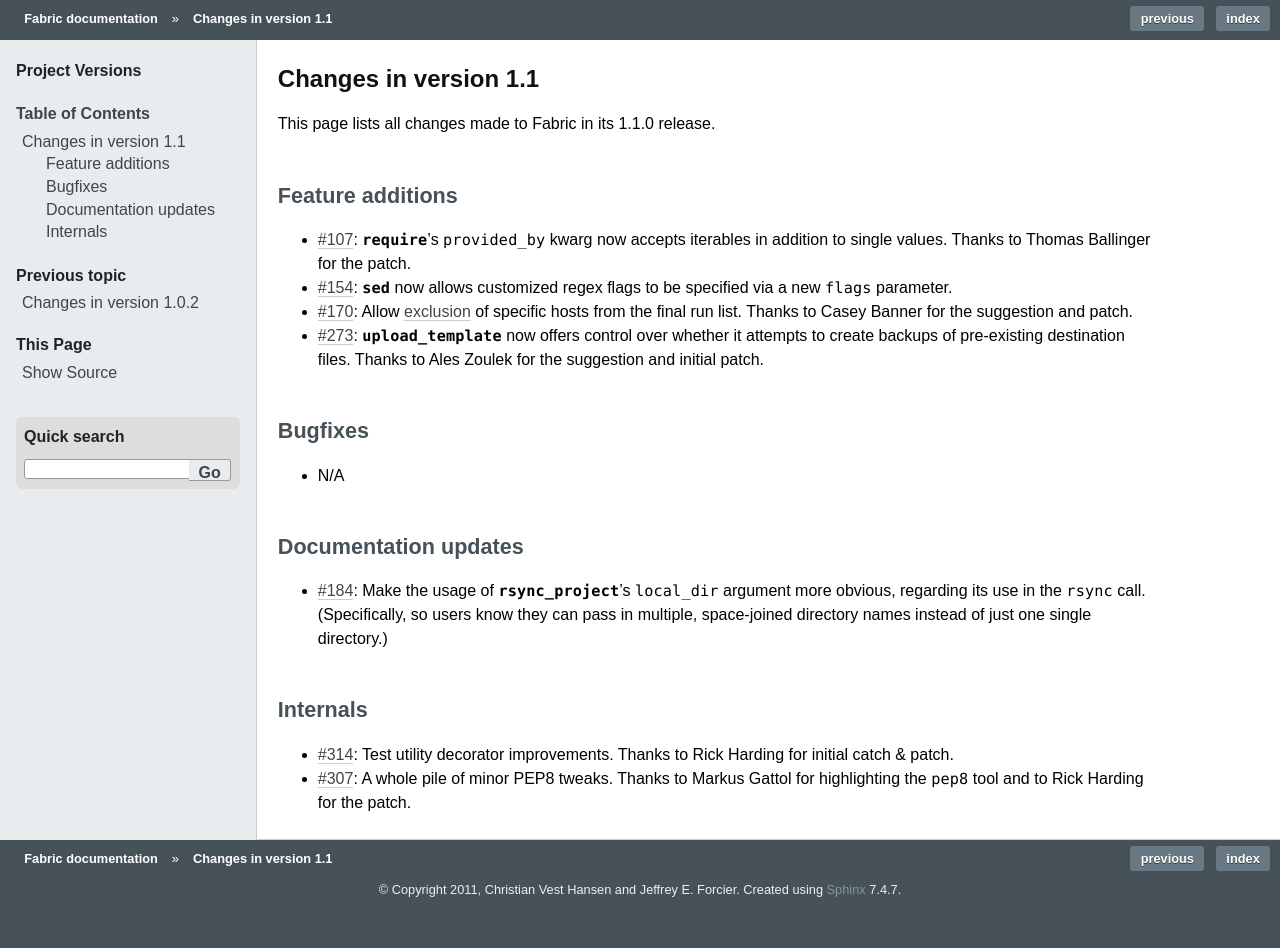
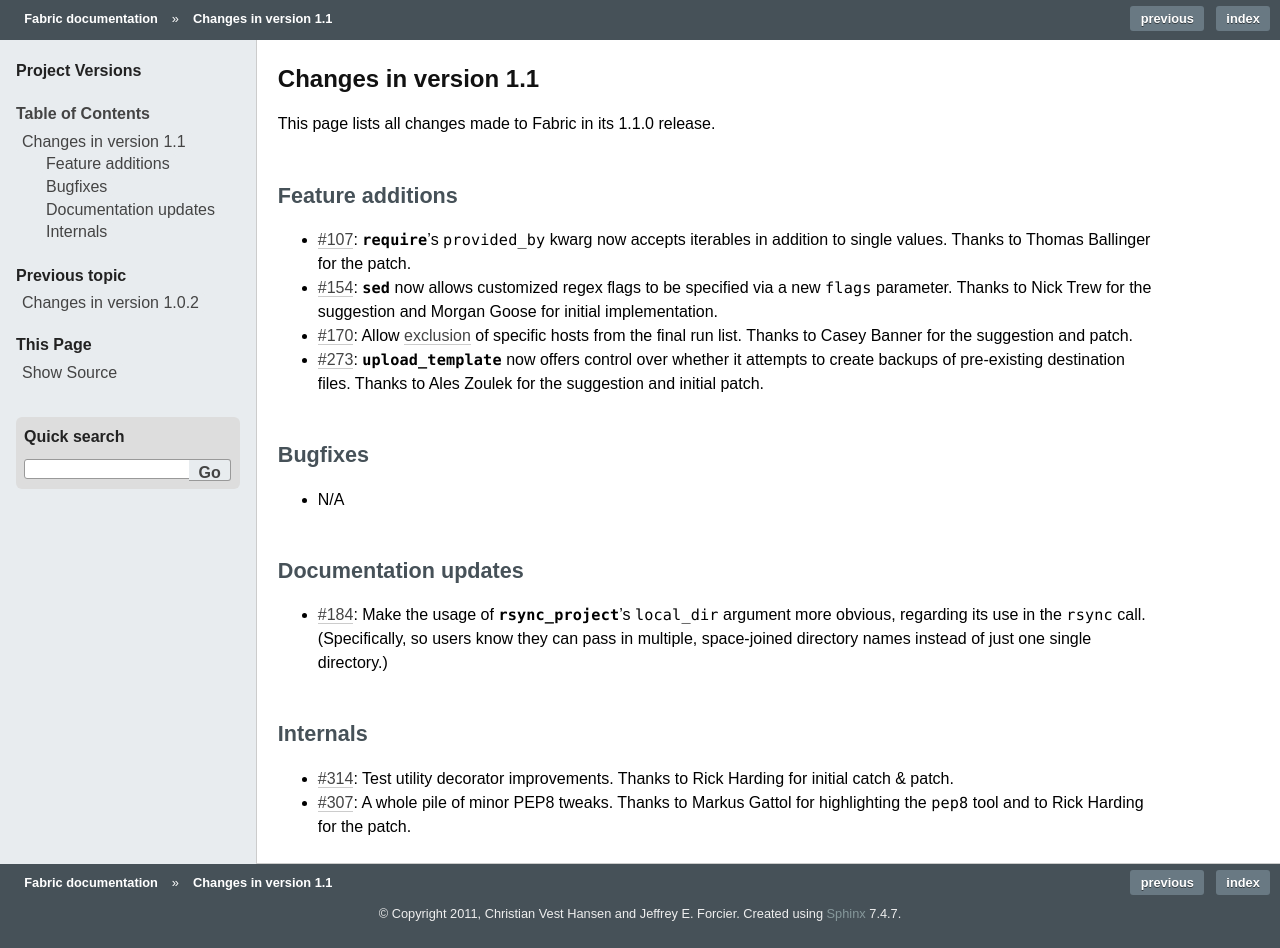
Before and after one commit to fabric/fabric, a Sphinx documentation site: the page built from docs/changes/1.1.rst, in a window 1280 px wide. Built offline with Sphinx 7.4.7, drawn with Linux system fonts in a browser that asks for light colours; the version number could not be read and is left out; before the commit the page ends 924 px from its top, so only the background shows below that.

Commit message:
Add attribution to changelog re: #154.
Implements #154

```diff
--- a/docs/changes/1.1.rst
+++ b/docs/changes/1.1.rst
@@ -12,7 +12,8 @@
   accepts iterables in addition to single values. Thanks to Thomas Ballinger
   for the patch.
 * :issue:`154`: `~fabric.contrib.files.sed` now allows customized regex flags
-  to be specified via a new ``flags`` parameter.
+  to be specified via a new ``flags`` parameter. Thanks to Nick Trew for the
+  suggestion and Morgan Goose for initial implementation.
 * :issue:`170`: Allow :ref:`exclusion <excluding-hosts>` of specific hosts from
   the final run list. Thanks to Casey Banner for the suggestion and patch.
 * :issue:`273`: `~fabric.contrib.files.upload_template` now offers control over
```
